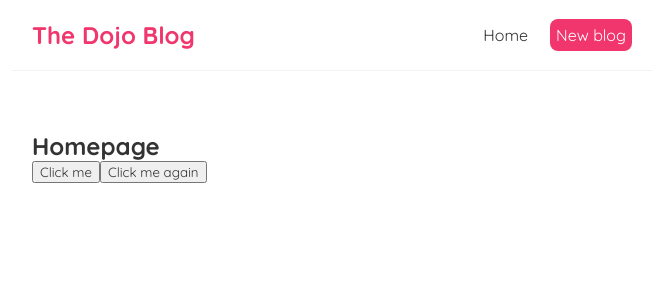
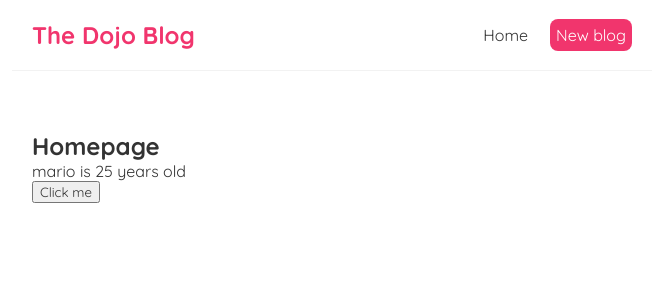
Before and after one commit to Nastassia13/fe-react, a React (Create React App) app: page / in a window 1280 px wide. Shown: the top 300 px of the page, without its empty margins (308-971 px from the left). Built offline with nearby package versions, Linux system fonts and the light colour scheme.

Commit message:
Using state

```diff
--- a/src/Home.js
+++ b/src/Home.js
@@ -1,18 +1,21 @@
+import { useState } from "react";
+
 const Home = () => {
 
+    const [name, setName] = useState("mario");
+    const [age, setAge] = useState(25);
+
     const handleClick = () => {
-        console.log("hello, ninjas");
+        setName("luigi");
+        setAge(30);
     }
 
-    const handleClickAgain = (name, e) => {
-        console.log("hello " + name, e.target)
-    }
 
     return (
         <div className="home">
             <h2>Homepage</h2>
+            <p>{ name } is { age } years old</p>
             <button onClick={handleClick}>Click me</button>
-            <button onClick={(e) => handleClickAgain("mario", e)}>Click me again</button>
         </div>
       );
 }
```
